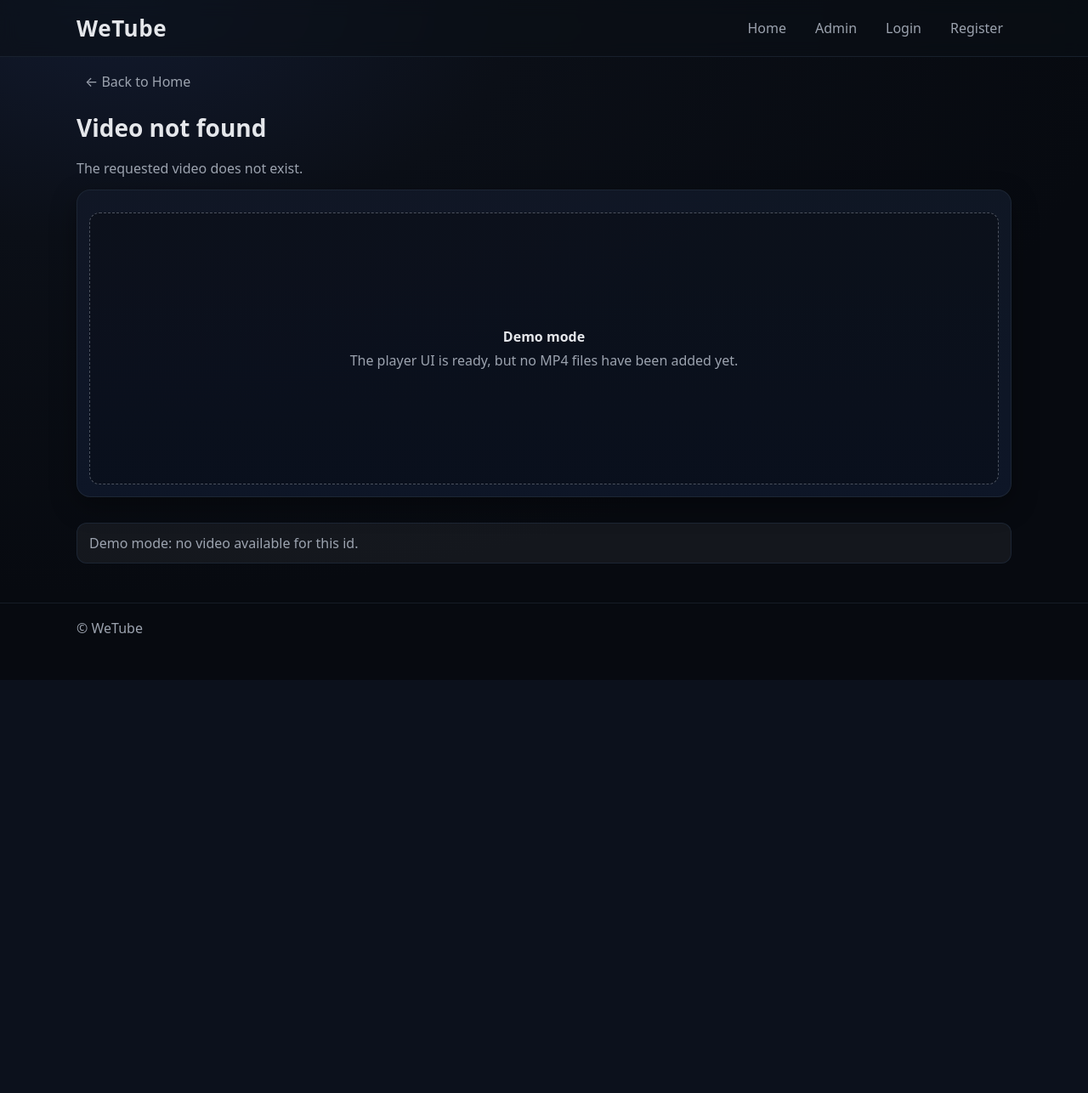
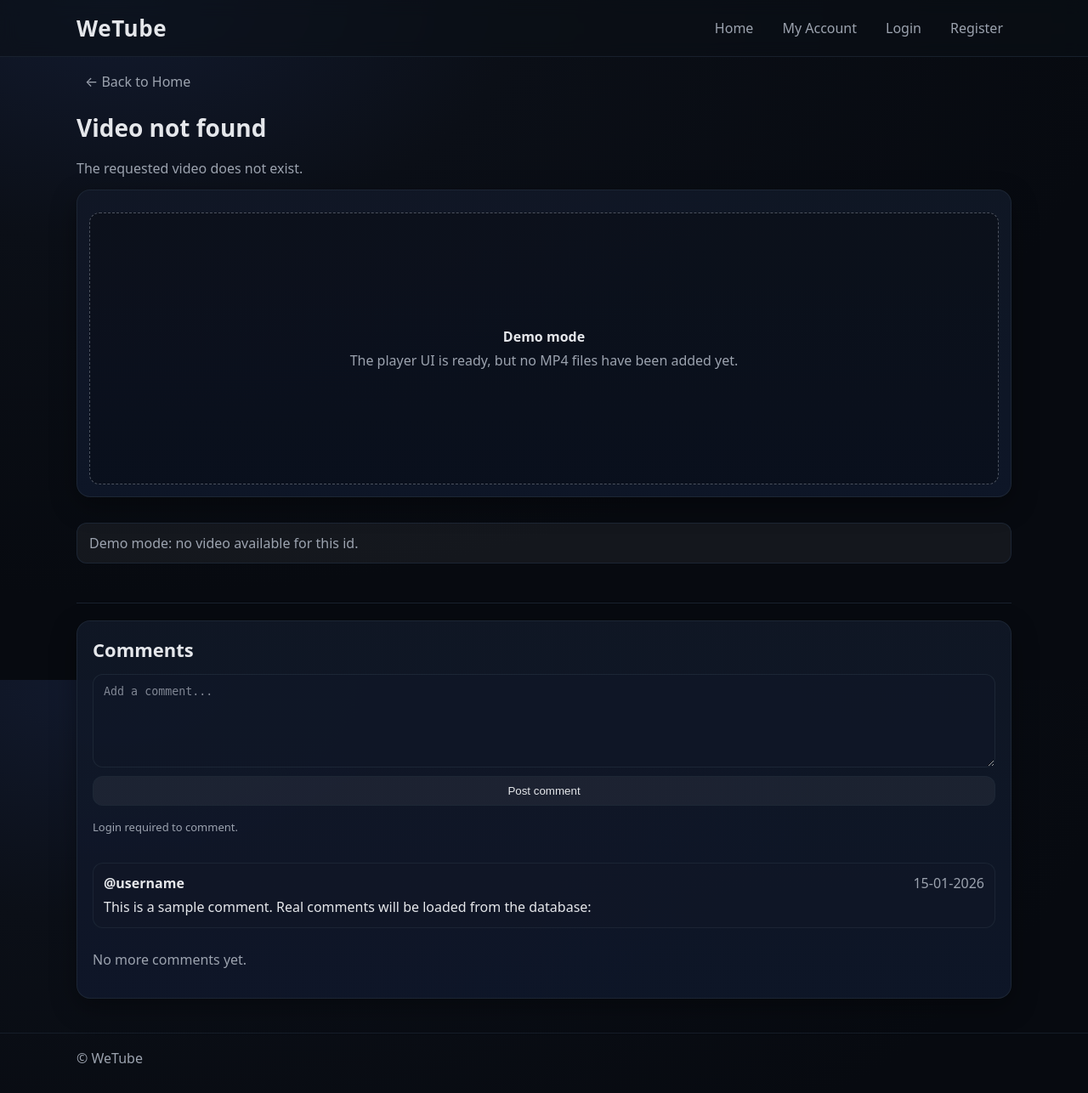
Before and after one commit to Adnanemin/webprog-video-platform, a PHP site: page /video.html in a window 1280 px wide. Shown: the whole page at 85% size. Before the commit the page ends 745 px from the top, so only its background shows below. Run offline with PHP 8.4, Linux system fonts and the light colour scheme.

Commit message:
Errors in the HTML files have been fixed.

```diff
--- a/frontend/css/style.css
+++ b/frontend/css/style.css
@@ -552,3 +552,61 @@ a{ color: inherit; text-decoration: none; }
   0%   { background-position: 0 0,   0% 50%; }
   100% { background-position: 0 0, 200% 50%; }
 }
+
+/* -------- Comments section -------- */
+.comments-section{
+  margin: 30px 0 40px;
+  padding-top: 20px;
+  border-top: 1px solid rgba(31,41,55,0.8);
+}
+
+.comments-title{
+  margin: 0 0 14px;
+  font-size: 22px;
+}
+
+.comment-form{
+  margin-bottom: 20px;
+  display: grid;
+  gap: 10px;
+}
+
+.comments-list{
+  display: grid;
+  gap: 14px;
+}
+
+.comment{
+  background: rgba(17,24,39,0.6);
+  border: 1px solid rgba(31,41,55,0.8);
+  border-radius: 12px;
+  padding: 12px;
+}
+
+.comment-header{
+  display: flex;
+  justify-content: space-between;
+  margin-bottom: 6px;
+}
+
+.comment-user{
+  font-weight: 600;
+}
+
+.comment-text{
+  margin: 0;
+  line-height: 1.4;
+}
+
+/* -------- Comments box -------- */
+.comments-box{
+  background: linear-gradient(
+    180deg,
+    rgba(17,24,39,0.9),
+    rgba(15,23,42,0.9)
+  );
+  border: 1px solid rgba(31,41,55,0.9);
+  border-radius: var(--radius);
+  box-shadow: var(--shadow);
+  padding: 18px;
+}
--- a/frontend/editprofile.html
+++ b/frontend/editprofile.html
@@ -31,7 +31,8 @@
           <img
             id="profileImg"
             class="profile__img"
-            src="assets/profile-placeholder.png"
+            src="defaultpfp.jpg"
+            width="150"
             alt="Profile picture"
           />
         </div>
--- a/frontend/myaccount.html
+++ b/frontend/myaccount.html
@@ -30,8 +30,9 @@
                         <img
                         id="profileImg"
                         class="profile__img"
-                        src="assets/profile-placeholder.png"
+                        src="defaultpfp.jpg"
                         alt="Profile picture"
+                        width="150"
                         />
                         <div id="profileFallback" class="profile__fallback hidden">👤</div>
                     </div>
--- a/frontend/video.html
+++ b/frontend/video.html
@@ -1,5 +1,3 @@
-
-
 <!doctype html>
 <html lang="en">
 <head>
@@ -14,7 +12,7 @@
       <a class="brand" href="index.html">WeTube</a>
       <nav class="nav">
         <a href="index.html" class="nav__link">Home</a>
-        <a href="admin.html" class="nav__link">Admin</a>
+        <a href="myaccount.html" class="nav__link">My Account</a>
         <a href="login.html" class="nav__link">Login</a>
         <a href="register.html" class="nav__link">Register</a>
       </nav>
@@ -46,6 +44,47 @@
 
       <p id="demoNotice" class="notice hidden"></p>
     </section>
+
+    <section class="comments-section">
+      <div class="comments-box">
+        <h2 class="comments-title">Comments</h2>
+
+        <div class="comment-form">
+          <textarea
+          class="input textarea"
+          placeholder="Add a comment..."
+          rows="3"
+          ></textarea>
+
+          <button class="btn" type="button" disabled>
+            Post comment
+          </button>
+
+          <p class="muted" style="margin-top:6px; font-size:13px;">
+            Login required to comment.
+          </p>
+        </div>
+
+       <div class="comments-list">
+          <div class="comment">
+            <div class="comment-header">
+              <span class="comment-user">@username</span>
+              <span class="comment-date muted">15-01-2026</span>
+            </div>
+
+            <p class="comment-text">
+              This is a sample comment. Real comments will be loaded from the database:
+            </p>
+          </div>
+
+          <p class="muted" style="margin-top:12px;">
+            No more comments yet.
+          </p>
+        </div>
+
+      </div>
+    </section>
+
   </main>
 
   <footer class="footer">
```
Also changed, not shown: frontend/admin.html (+4 -4 lines), frontend/defaultpfp.jpg (added).
